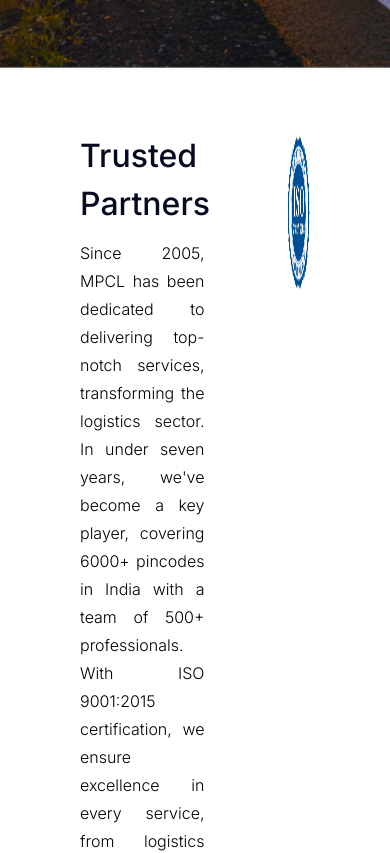
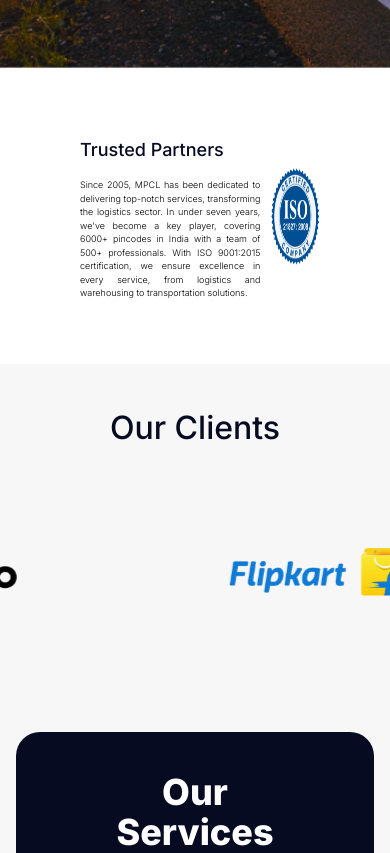
Before and after one commit to PrajwalAxRy/Max-Pacific-Corporation----Offical-Live-Website, a React (Create React App) app in the folder client/: page / in a window 390 px wide. Shown: the part 840-1693 px from the top of the page. Built offline with nearby package versions, Linux system fonts and the light colour scheme.

Commit message:
Made some components in Home Page responsive

```diff
--- a/client/src/pages/Banner.css
+++ b/client/src/pages/Banner.css
@@ -93,3 +93,90 @@
     gap: 10px;
     margin-top: 10px;
   }
+
+
+  .headerTwo {
+    color: #060B22;
+    font-size: 32px;
+    font-family: 'Inter', sans-serif;
+    font-weight: 500;
+    line-height: 48.49px;
+    word-wrap: break-word;
+  }
+
+  @media only screen and (max-width: 950px) {
+    .headerTwo {
+      font-size: 24px;
+      line-height: 36px;
+    }
+  }
+
+  @media only screen and (max-width: 560px) {
+    .headerTwo {
+      font-size: 18px;
+      line-height: 36px;
+    }
+  }
+
+
+  .contentTwo {
+    width: 85%;
+    color: black;
+    font-size: 16px;
+    font-family: 'Inter', sans-serif;
+    font-weight: 300;
+    text-align: justify;
+    margin-top: 10px;
+    line-height: 1.5;
+  }
+
+  @media only screen and (max-width: 950px) {
+    .contentTwo {
+      font-size: 12px;
+      width: 70%;
+    }
+  }
+
+  @media only screen and (max-width: 560px) {
+    .contentTwo {
+      font-size: 9px;
+      width: 100%;
+    }
+  }
+
+
+
+  .imageTwo {
+    height: 150px;
+    width: 400px;
+  }
+
+  @media only screen and (max-width: 950px) {
+    .imageTwo {
+      height: 120px;
+    width: 400px;
+    }
+  }
+
+  @media only screen and (max-width: 700px) {
+    .imageTwo {
+      height: 120px;
+    width: 500px;
+    }
+  }
+
+  @media only screen and (max-width: 560px) {
+    .imageTwo {
+      height: 100px;
+    width: 400px;
+    margin-left: 10px;
+    }
+  }
+
+  @media only screen and (max-width: 380px) {
+    .imageTwo {
+      height: 100px;
+    width: 600px;
+    margin-left: 10px;
+    }
+  }
--- a/client/src/pages/Home.js
+++ b/client/src/pages/Home.js
@@ -105,14 +105,14 @@ function Home() {
           </div>
         </div>
 
-        <div className="flex justify-between px-20 mt-16 mb-16">
+        <div className="flex justify-between px-20 mt-16 mb-16 items-center">
           <div>
-            <span style={{color: '#060B22', fontSize: '32px', fontFamily: 'Inter', fontWeight: 500, lineHeight: '48.49px', wordWrap: 'break-word'}}>Trusted Partners</span>
+            <span className='headerTwo'>Trusted Partners</span>
             <br />
-            <div className=' leading-7' style={{width: '60%', color: 'black', fontSize: '16px', fontFamily: 'Inter', fontWeight: 300, textAlign: 'justify', marginTop: '10px'}}>Since 2005, MPCL has been dedicated to delivering top-notch services, transforming the logistics sector. In under seven years, we've become a key player, covering 6000+ pincodes in India with a team of 500+ professionals. With ISO 9001:2015 certification, we ensure excellence in every service, from logistics and warehousing to transportation solutions.</div>
+            <div className='contentTwo'>Since 2005, MPCL has been dedicated to delivering top-notch services, transforming the logistics sector. In under seven years, we've become a key player, covering 6000+ pincodes in India with a team of 500+ professionals. With ISO 9001:2015 certification, we ensure excellence in every service, from logistics and warehousing to transportation solutions.</div>
           </div>
           <div>
-            <img className=' h-40 w-72'  src={isoTrust} alt="" />
+            <img className='imageTwo'  src={isoTrust} alt="" />
           </div>
         </div>
 
--- a/client/src/pages/TrackShipment.js
+++ b/client/src/pages/TrackShipment.js
@@ -37,8 +37,6 @@ function TrackShipment() {
         </div>
       </div>
 
-
-
     </div>
   )
 }
```
